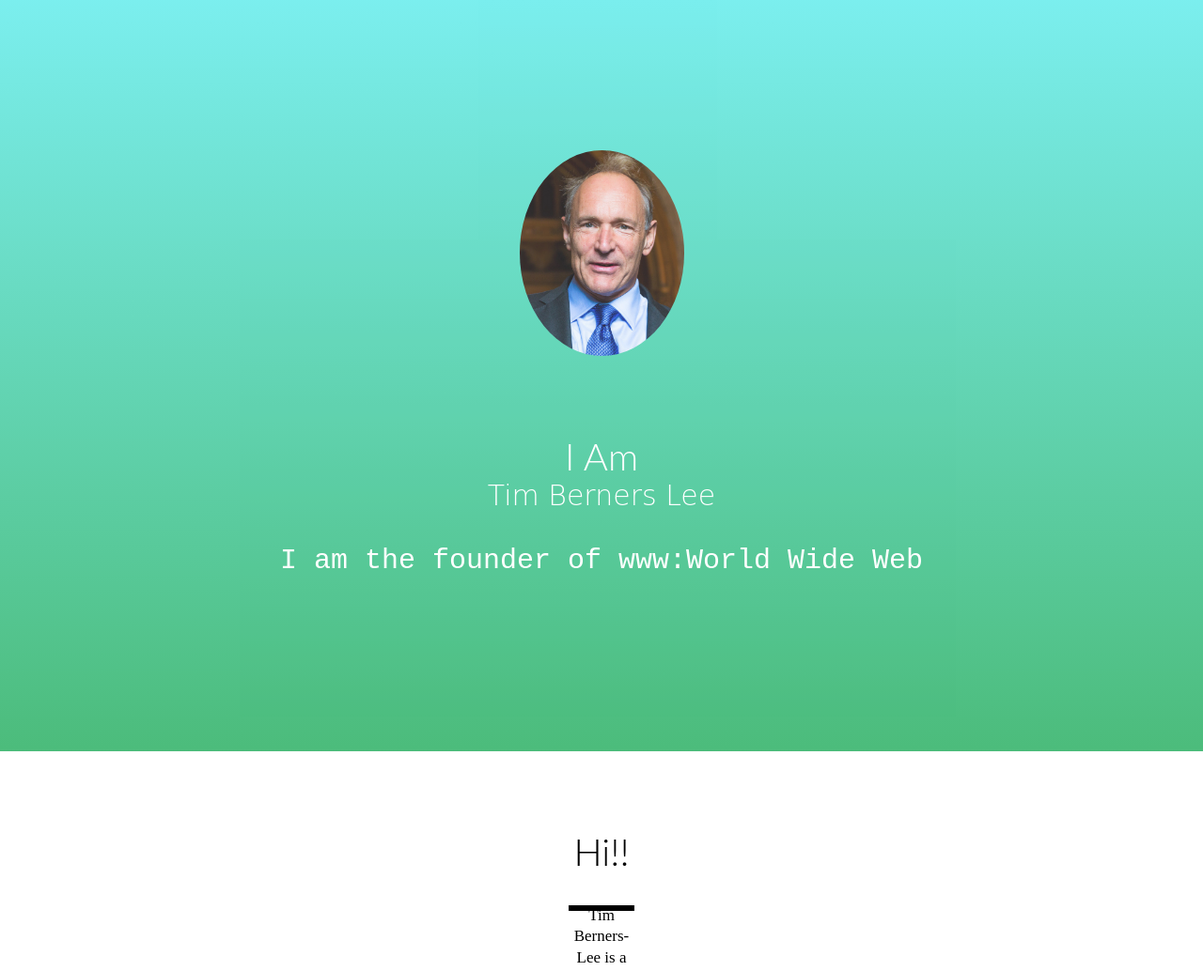
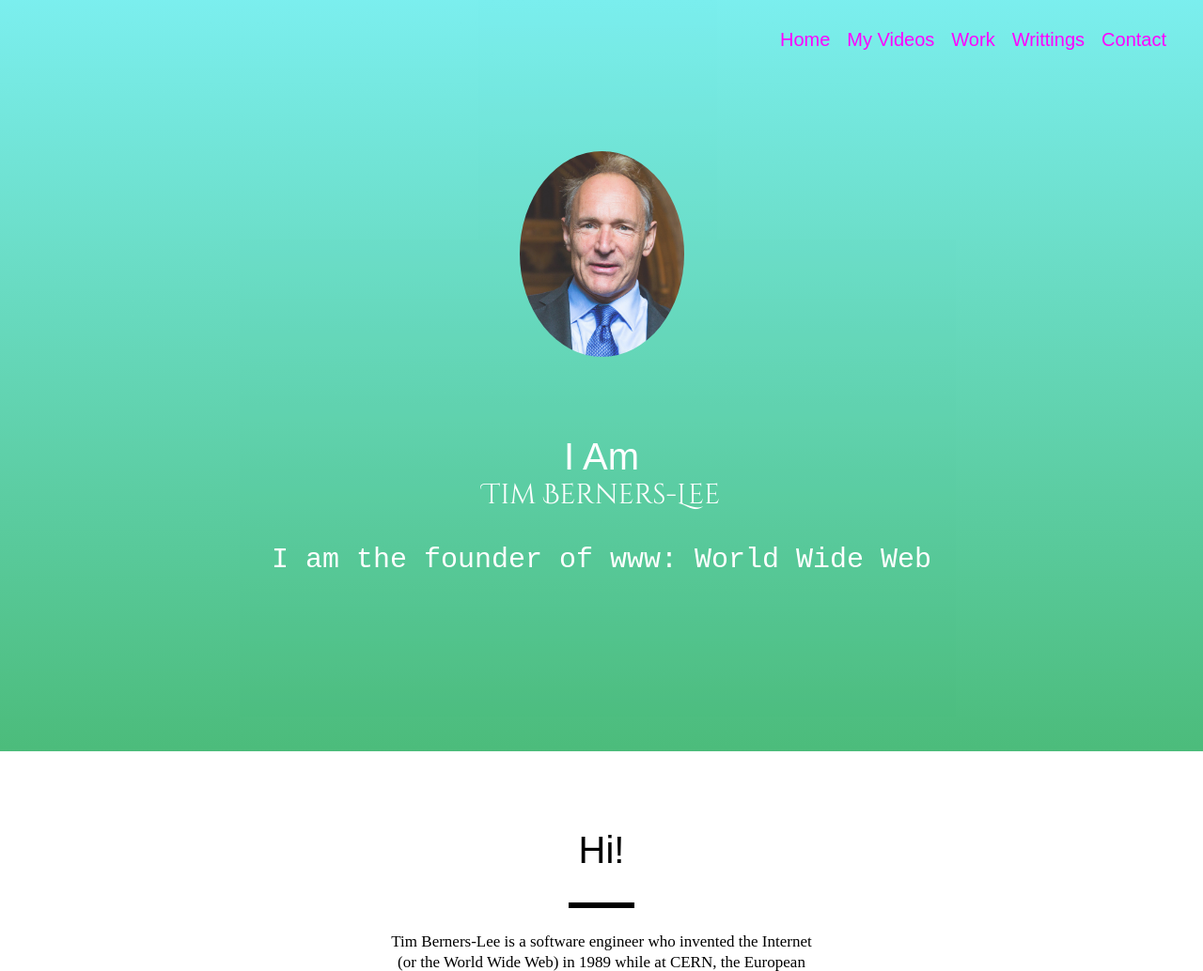
Before and after one commit to Tunvi-oss/c56, a plain HTML site: page index.html in a window 1280 px wide. Shown: the top 1034 px of the page at 94% size. Drawn offline with Linux system fonts and the light colour scheme.

Commit message:
Add files via upload

```diff
--- a/index.html
+++ b/index.html
@@ -1,42 +1,33 @@
 <html>
 
 <head>
-    <title>Sir Tim Berners Lee </title>
+    <title>Sir Tim Berners-Lee</title>
     <link rel="stylesheet" href="style.css">
+    <link href="https://fonts.googleapis.com/css?family=Cinzel+Decorative&display=swap" rel="stylesheet">
 </head>
 
 <body>
-    <section id="welcome" class="parallax-container">
-        <div class="parallax-inner">
-            <img src="Sir_Tim_Berners-Lee_(cropped).jpg" class="profile">
-            <h1>I Am <br><span id="name">Tim Berners Lee</span></h1>
-            <h2>I am the founder of www:World Wide Web</h2>
-        </div>
-    </section>
-    <section id="bio">
-        <h1>Hi!!</h1>
-        <div class="line">
-            <p>Tim Berners-Lee is a software engineer who invented the Internet (or the World Wide Web) in 1989 while at CERN, the European Particle Physics Laboratory.
-                He is director of the World Wide Web Consortium that he founded and a Professor in the Computer Science Department at the University of Oxford.
-                In 2001 he became a Fellow of the Royal Society and in 2004 he was knighted.<br /><br />In 1994 Berners-Lee founded the World Wide Web Consortium (W3C) at the Laboratory of Computer Science (LCS) at the Massachusetts Institute of Technology in Boston. It was made up of companies that wanted to work together to create Web standards and also improve the Web. It was quickly agreed that the technology should be free of royalties and patents. Berners-Lee has served as director of this W3C since it was founded.
-                In 1995 Microsoft produced the first version of Internet Explorer and this commercial browser created enormous growth in websites and web users. The Web was first used for e-commerce in 1997.</p>
-        </div>
-    </section>
+    <ul class="menu">
+        <li class="links">Home</li>
+        <li class="links">My Videos</li>
+        <li class="links">Work</li>
+        <li class="links">Writtings</li>
+        <li class="links">Contact</li>
+    </ul>
+
+<section id="welcome">
+    <div class="parallax-inner"> <img src="Sir_Tim_Berners-Lee_(cropped).jpg" class="profile" />
+        <h1>I Am <br><span id="name">Tim Berners-Lee</span></h1>
+        <h2> I am the founder of www: World Wide Web</h2>
+    </div>
+</section>
+<section id="bio">
+    <h1>Hi!</h1>
+    <div class="line"></div>
+    <p>Tim Berners-Lee is a software engineer who invented the Internet (or the World Wide Web) in 1989 while at CERN, the European Particle Physics Laboratory. He is director of the World Wide Web Consortium that he founded and a Professor in the Computer Science Department at the University of Oxford.
+        In 2001 he became a Fellow of the Royal Society and in 2004 he was knighted.<br><br>
+        In 1994 Berners-Lee founded the World Wide Web Consortium (W3C) at the Laboratory of Computer Science (LCS) at the Massachusetts Institute of Technology in Boston. It was made up of companies that wanted to work together to create Web standards and also improve the Web. It was quickly agreed that the technology should be free of royalties and patents. Berners-Lee has served as director of this W3C since it was founded. In 1995 Microsoft produced the first version of Internet Explorer and this commercial browser created enormous growth in websites and web users. The Web was first used for e-commerce in 1997.</p>
+</section>
 </body>
 
 </html>
-<!DOCTYPE html>
-<html lang="">
-
-<head>
-    <meta charset="utf-8">
-    <meta name="viewport" content="width=device-width, initial-scale=1.0">
-    <title></title>
-    <link rel="stylesheet" href="">
-</head>
-
-<body>
-    <script src=""></script>
-</body>
-
-</html>
--- a/style.css
+++ b/style.css
@@ -11,7 +11,6 @@
 
 #welcome {
     position: absolute;
-    overflow: hidden;
     height: 800px;
     color: #FFFFFF;
     left: 0;
@@ -23,19 +22,19 @@
     display: table;
     width: 100%;
     height: 100%;
+    z-index: 9
 }
 
 h1 {
     font-size: 40px;
-    line-height: 1.2;
-    font-family: 'Lato', sans-serif;
+    font-family: sans-serif;
     font-weight: 300;
 }
 
 #name {
     font-size: 30px;
     line-height: 1.2;
-    font-family: cursive
+    font-family: 'Cinzel Decorative', cursive;
 }
 
 h2 {
@@ -48,7 +47,6 @@
 #bio {
     padding: 50px;
     text-align: center;
-    font-size: 42px;
 }
 
 .line {
@@ -71,3 +69,27 @@
     text-align: center;
     vertical-align: middle;
 }
+.menu{
+    list-style: none;
+    font-family: sans-serif;
+    position: absolute;
+    top:10px;
+    right:30px;
+    z-index:10;
+    cursor: pointer;
+}
+.links{
+    float:left;
+    color:fuchsia;
+    padding-top:5px;
+    padding-left:9px;
+    padding-right:9px;
+    padding-bottom:5px;
+    font-family: fantasy;
+    font-size:20px;
+
+}
+.links:hover{
+    background-color: aqua;
+
+}
```
Also changed, not shown: girl dp.jpg (added).
